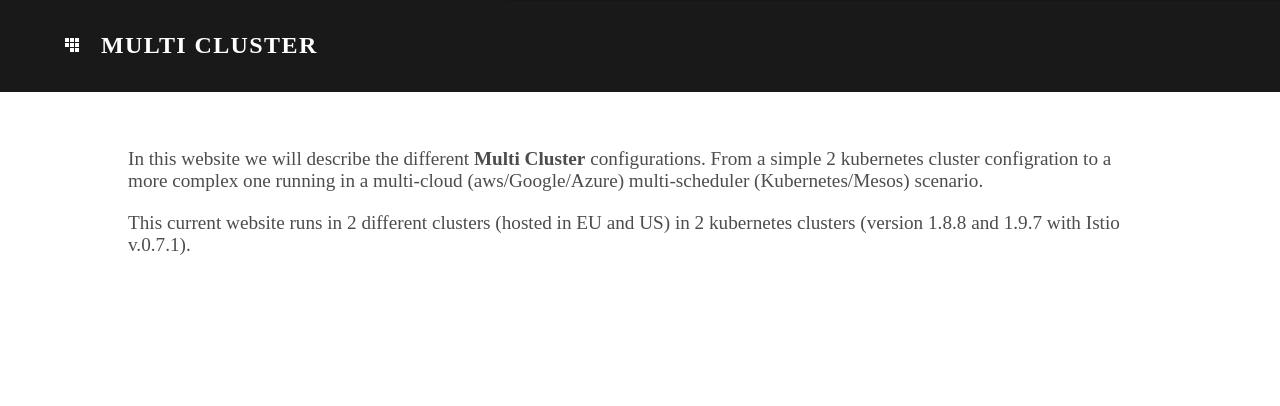
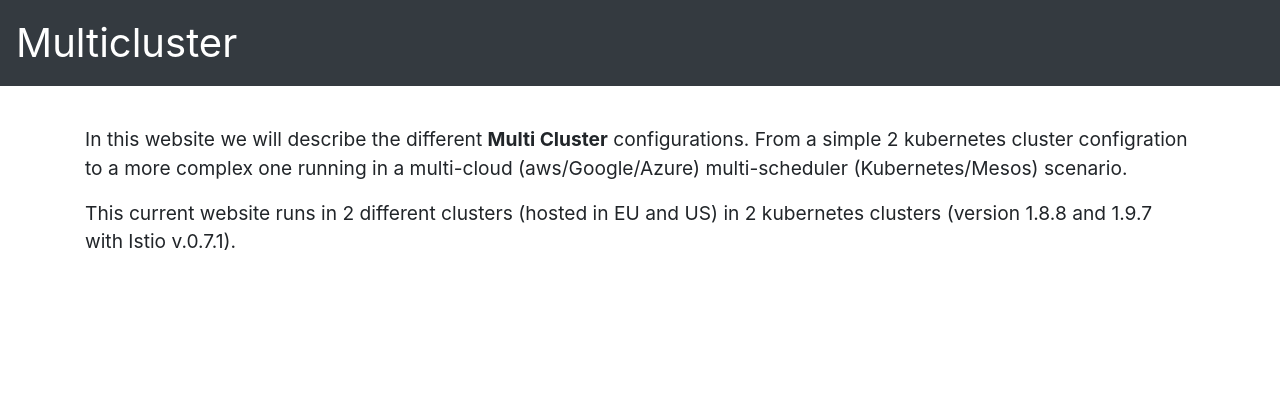
Before and after one commit to ipedrazas/multicluster.net, a plain HTML site: page web/index.html in a window 1280 px wide. Drawn offline with nearby package versions, Linux system fonts and the light colour scheme.

```diff
--- a/web/app.css
+++ b/web/app.css
@@ -6,3 +6,11 @@
 p{
     font-size: 1.2rem;
 }
+
+.navbar-brand{
+    font-size: 2.5rem;
+}
+
+.container{
+    margin-top: 125px;
+}
--- a/web/index.html
+++ b/web/index.html
@@ -1,28 +1,23 @@
 <!DOCTYPE html>
 <html lang="en">
+
+  <head>
+        <meta charset="utf-8">
+        <meta name="viewport" content="width=device-width, initial-scale=1, shrink-to-fit=no">
         <title>Multi Cluster</title>
         <meta name="viewport" content="width=device-width, initial-scale=1">
-  <link rel="stylesheet" href="https://unpkg.com/tachyons/css/tachyons.min.css">
+        <link rel="stylesheet" href="https://stackpath.bootstrapcdn.com/bootstrap/4.1.1/css/bootstrap.min.css" integrity="sha384-WskhaSGFgHYWDcbwN70/dfYBj47jz9qbsMId/iRN3ewGhXQFZCSftd1LZCfmhktB" crossorigin="anonymous">
         <link rel="stylesheet" href="app.css">
+    </head>
   <body>
 
-    <div>
-      <header class="bg-black-90 fixed w-100 ph3 pv3 pv4-ns ph4-m ph5-l">
-        <nav class="f6 fw6 ttu tracked">
-          <a class="link dim white dib mr3" href="#" title="Home"><svg
-            class="dib h1 w1"
-            data-icon="grid"
-            viewBox="0 0 32 32"
-            style="fill:currentcolor">
-            <title>Multi Cluster</title>
-            <path d="M2 2 L10 2 L10 10 L2 10z M12 2 L20 2 L20 10 L12 10z M22 2 L30 2 L30 10 L22 10z M2 12 L10 12 L10 20 L2 20z M12 12 L20 12 L20 20 L12 20z M22 12 L30 12 L30 20 L22 20z  M12 22 L20 22 L20 30 L12 30z M22 22 L30 22 L30 30 L22 30z">
-            </path>
-          </svg> </a>
-          <span class="white dib mr3 title"> Multi Cluster</span>
+        <nav class="navbar navbar-expand-md navbar-dark fixed-top bg-dark">
+             <a class="navbar-brand" href="#">Multicluster</a>
         </nav>
-      </header>
-      </div>
-<section class="pa3 pa6-ns bt b--black-10 black-70 bg-white">
+
+        <main role="main">
+            <div class="container">
+                <p></p>
                     <p>
                             In this website we will describe the different <strong>Multi Cluster</strong> configurations. From a simple 2 kubernetes cluster configration to a
                             more complex one running in a multi-cloud (aws/Google/Azure) multi-scheduler (Kubernetes/Mesos) scenario.
@@ -30,6 +25,8 @@
                         <p>
                             This current website runs in 2 different clusters (hosted in EU and US) in 2 kubernetes clusters (version 1.8.8 and 1.9.7 with Istio v.0.7.1).
                         </p>
-</section>
+            </div>
+        </main>
+
   </body>
 </html>
```
Also changed, not shown: 3 other files. Lines whose indentation alone changed are shown as unchanged.
